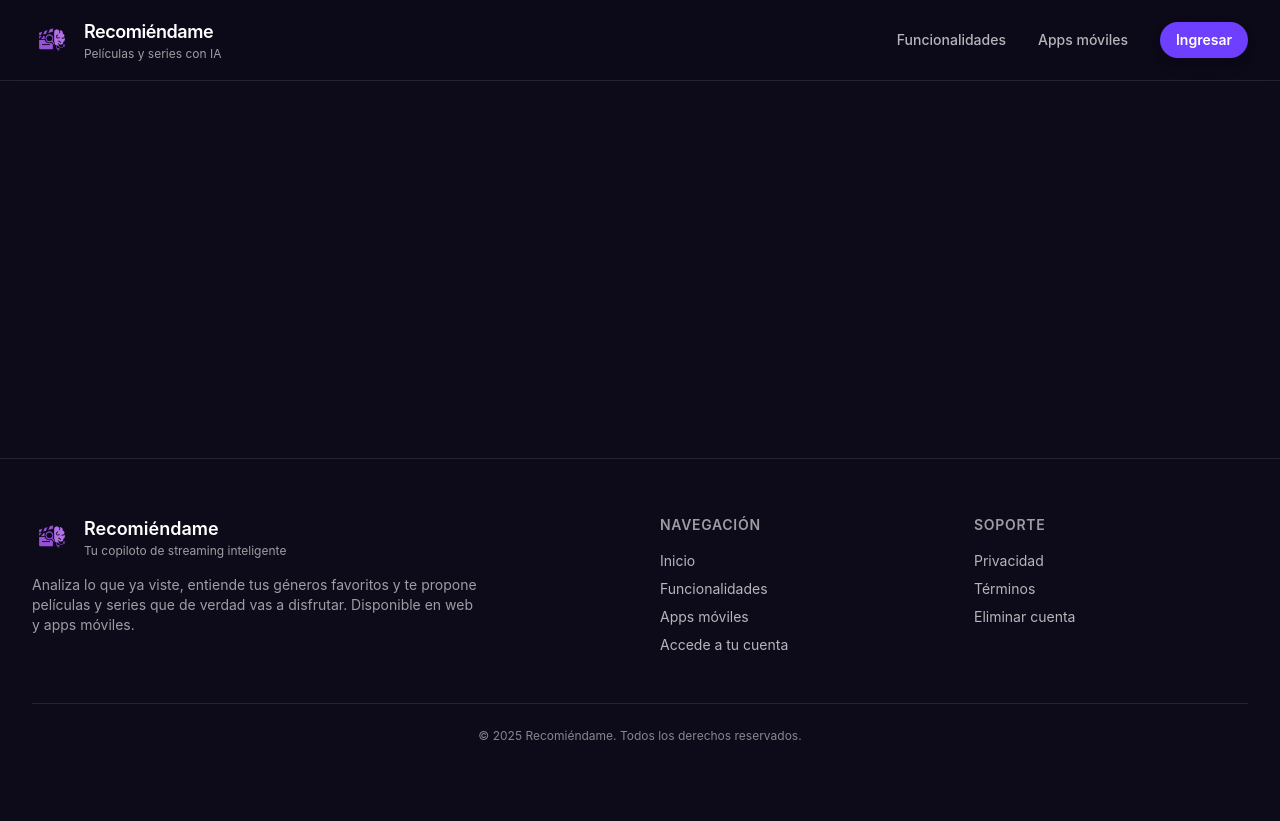
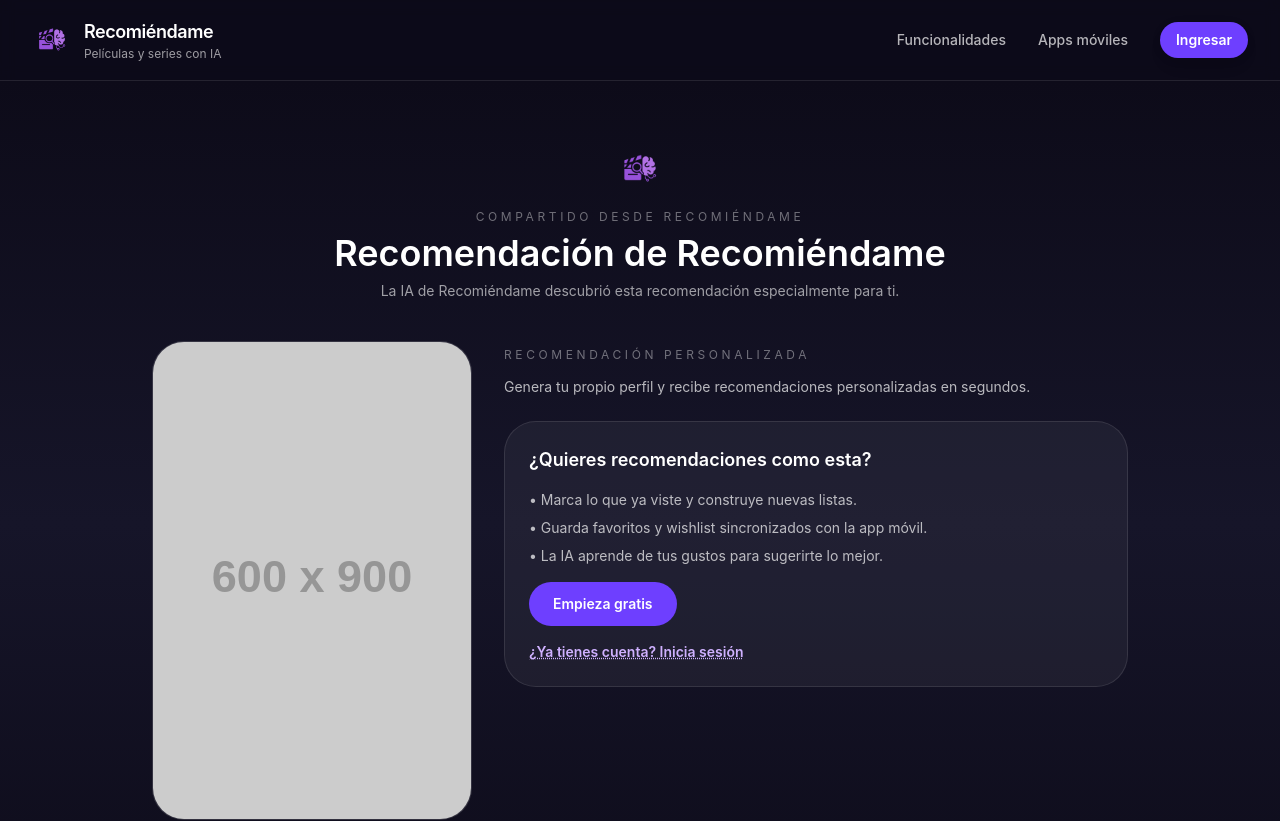
Before and after one commit to koki198977/recomiendame-pelis, a Nuxt app: page /share in a window 1280 px wide. Shown: the top 821 px of the page. Before the commit the page ends 800 px from the top, so only its background shows below. Built offline with nearby package versions, Linux system fonts and the light colour scheme.

Commit message:
agrega compartir en redes sociales 3

```diff
--- a/components/ShareDialog.vue
+++ b/components/ShareDialog.vue
@@ -8,7 +8,7 @@
         @keydown.esc="handleClose"
         tabindex="-1"
       >
-        <div class="relative w-full max-w-2xl overflow-hidden rounded-3xl border border-white/10 bg-surface-900 shadow-strong">
+        <div class="relative flex w-full max-w-2xl flex-col overflow-hidden rounded-3xl border border-white/10 bg-surface-900 shadow-strong max-h-[92vh]">
           <button
             class="absolute right-4 top-4 inline-flex h-9 w-9 items-center justify-center rounded-full bg-white/10 text-white/70 transition hover:bg-white/20 hover:text-white"
             type="button"
@@ -17,7 +17,8 @@
           >
             ✕
           </button>
-          <div class="grid gap-6 p-6 sm:p-8 md:grid-cols-[minmax(240px,320px)_1fr] md:gap-8">
+          <div class="flex-1 overflow-y-auto">
+            <div class="grid gap-8 p-6 sm:p-8 lg:grid-cols-[minmax(260px,320px)_minmax(0,1fr)]">
               <div class="space-y-4">
                 <div class="relative">
                   <div
@@ -91,43 +92,43 @@
                   </p>
                 </div>
 
-              <div class="grid gap-3 sm:grid-cols-2">
+                <div class="flex flex-col gap-2 sm:grid sm:grid-cols-2 sm:gap-3">
                   <button
                     v-if="canUseShare"
-                  class="inline-flex items-center justify-center gap-2 rounded-full bg-primary-500 px-4 py-3 text-sm font-semibold text-white transition hover:bg-primary-400"
+                    class="inline-flex w-full items-center justify-center gap-2 rounded-full bg-primary-500 px-4 py-3 text-sm font-semibold text-white transition hover:bg-primary-400 sm:col-span-2"
                     @click="nativeShare"
                   >
                     📲 Compartir desde este dispositivo
                   </button>
                   <button
-                  class="inline-flex items-center justify-center gap-2 rounded-full border border-white/10 bg-white/5 px-4 py-3 text-sm font-semibold text-white/80 transition hover:bg-white/10"
+                    class="inline-flex w-full items-center justify-center gap-2 rounded-full border border-white/10 bg-white/5 px-4 py-3 text-sm font-semibold text-white/80 transition hover:bg-white/10"
                     @click="shareInstagram"
                   >
-                  <img src="/social/instagram.svg" alt="" class="h-4 w-4" />
+                    <img src="/social/share-instagram.svg" alt="Instagram" class="h-4 w-4" />
                     Instagram
                   </button>
                   <button
-                  class="inline-flex items-center justify-center gap-2 rounded-full border border-white/10 bg-white/5 px-4 py-3 text-sm font-semibold text-white/80 transition hover:bg-white/10"
+                    class="inline-flex w-full items-center justify-center gap-2 rounded-full border border-white/10 bg-white/5 px-4 py-3 text-sm font-semibold text-white/80 transition hover:bg-white/10"
                     @click="shareWhatsapp"
                   >
-                  <img src="/social/whatsapp.svg" alt="" class="h-4 w-4" />
+                    <img src="/social/whatsapp.svg" alt="WhatsApp" class="h-4 w-4" />
                     WhatsApp
                   </button>
                   <button
-                  class="inline-flex items-center justify-center gap-2 rounded-full border border-white/10 bg-white/5 px-4 py-3 text-sm font-semibold text-white/80 transition hover:bg-white/10"
+                    class="inline-flex w-full items-center justify-center gap-2 rounded-full border border-white/10 bg-white/5 px-4 py-3 text-sm font-semibold text-white/80 transition hover:bg-white/10"
                     @click="shareFacebook"
                   >
-                  <img src="/social/facebook.svg" alt="" class="h-4 w-4" />
+                    <img src="/social/facebook.svg" alt="Facebook" class="h-4 w-4" />
                     Facebook
                   </button>
                   <button
-                  class="inline-flex items-center justify-center gap-2 rounded-full border border-white/10 bg-white/5 px-4 py-3 text-sm font-semibold text-white/80 transition hover:bg-white/10"
+                    class="inline-flex w-full items-center justify-center gap-2 rounded-full border border-white/10 bg-white/5 px-4 py-3 text-sm font-semibold text-white/80 transition hover:bg-white/10"
                     @click="shareTwitter"
                   >
                     🐦 X / Twitter
                   </button>
                   <button
-                  class="inline-flex items-center justify-center gap-2 rounded-full border border-white/10 bg-white/5 px-4 py-3 text-sm font-semibold text-white/80 transition hover:bg-white/10 sm:col-span-2"
+                    class="inline-flex w-full items-center justify-center gap-2 rounded-full border border-white/10 bg-white/5 px-4 py-3 text-sm font-semibold text-white/80 transition hover:bg-white/10 sm:col-span-2"
                     @click="copyLink"
                   >
                     📋 Copiar enlace
@@ -140,14 +141,24 @@
 
                 <div class="rounded-2xl border border-white/10 bg-white/5 p-3 text-xs text-white/60">
                   <p class="font-semibold uppercase tracking-[0.3em] text-white/40">Mensaje sugerido</p>
-                <p class="mt-2 whitespace-pre-line text-white/70">
+                  <p class="mt-2 whitespace-pre-line break-words text-white/70">
                     {{ shareMessage }}
                   </p>
                   <p class="mt-2 text-[11px] text-white/40">
-                  Generado por Recomiéndame · <span class="text-primary-200">{{ shareUrl }}</span>
+                  Generado por Recomiéndame · <span class="break-all text-primary-200">{{ shareLandingUrlDisplay }}</span>
                   </p>
                 </div>
               </div>
+            </div>
+          </div>
+          <div class="border-t border-white/10 bg-surface-900/80 px-6 pb-6 pt-4 sm:px-8">
+            <button
+              type="button"
+              class="w-full rounded-full border border-white/10 bg-white/5 px-4 py-2 text-sm font-semibold text-white/80 transition hover:bg-white/10"
+              @click="handleClose"
+            >
+              Cerrar
+            </button>
           </div>
         </div>
       </div>
@@ -216,10 +227,30 @@ const tmdbUrl = computed(() => {
 
 const shareUrl = computed(() => props.shareUrl || siteOrigin.value);
 
+const shareLandingUrl = computed(() => {
+  if (!props.item) return shareUrl.value;
+  const params = new URLSearchParams({
+    title: props.item.title || "",
+    type: props.item.mediaType || "",
+    tmdbId: props.item.tmdbId?.toString() || "",
+    poster: props.item.posterUrl || "",
+  });
+  return `${siteOrigin.value}/share?${params.toString()}`;
+});
+
 const shareMessage = computed(() => {
   const strongPitch = `Recomiéndame me sugirió "${props.item?.title}"`;
   const tmdbReference = tmdbUrl.value ? `\nMira los detalles en TMDB: ${tmdbUrl.value}` : "";
-  return `${strongPitch}.\nDescubre tus próximas películas y series en ${siteOrigin.value}.${tmdbReference}`;
+  return `${strongPitch}.\nDescubre tus próximas películas y series en ${siteOrigin.value}.\nExplora esta recomendación: ${shareLandingUrl.value}${tmdbReference}`;
+});
+
+const shareLandingUrlDisplay = computed(() => {
+  try {
+    const parsed = new URL(shareLandingUrl.value);
+    return `${parsed.host}${parsed.pathname}`;
+  } catch {
+    return shareLandingUrl.value;
+  }
 });
 
 const canUseShare = computed(() => typeof navigator !== "undefined" && !!navigator.share);
@@ -255,13 +286,22 @@ const shareWhatsapp = () => {
   openWindow(url);
 };
 
-const shareFacebook = () => {
-  const url = `https://www.facebook.com/sharer/sharer.php?u=${encodeURIComponent(shareUrl.value)}&quote=${encodeURIComponent(shareMessage.value)}`;
+const shareFacebook = async () => {
+  const shareLink = shareLandingUrl.value;
+
+  try {
+    await navigator.clipboard.writeText(shareMessage.value);
+    feedbackMessage.value = "Copiamos el mensaje. Pégalo en la ventana de Facebook.";
+  } catch {
+    feedbackMessage.value = "Abrimos Facebook; recuerda mencionar Recomiéndame en tu mensaje.";
+  }
+
+  const url = `https://www.facebook.com/sharer/sharer.php?u=${encodeURIComponent(shareLink)}&quote=${encodeURIComponent(shareMessage.value)}`;
   openWindow(url);
 };
 
 const shareTwitter = () => {
-  const url = `https://twitter.com/intent/tweet?text=${encodeURIComponent(shareMessage.value)}&url=${encodeURIComponent(shareUrl.value)}`;
+  const url = `https://twitter.com/intent/tweet?text=${encodeURIComponent(shareMessage.value)}&url=${encodeURIComponent(shareLandingUrl.value)}`;
   openWindow(url);
 };
 
@@ -269,7 +309,7 @@ const copyLink = async () => {
   if (!process.client) return;
   try {
     await navigator.clipboard.writeText(shareMessage.value);
-    feedbackMessage.value = "Enlace copiado al portapapeles.";
+    feedbackMessage.value = "Mensaje y enlace copiados al portapapeles.";
   } catch {
     feedbackMessage.value = "No pudimos copiar el enlace automáticamente.";
   }
@@ -299,7 +339,7 @@ const nativeShare = async () => {
       await navigator.share({
         title: `Recomiéndame: ${props.item?.title}`,
         text: shareMessage.value,
-        url: shareUrl.value,
+        url: shareLandingUrl.value,
       });
     }
     handleClose();
--- /dev/null
+++ b/pages/share.vue
@@ -0,0 +1,154 @@
+<template>
+  <div class="min-h-screen bg-gradient-to-b from-surface-950 via-surface-900 to-surface-950 text-white">
+    <div class="mx-auto flex w-full max-w-5xl flex-col gap-10 px-6 py-16">
+      <header class="space-y-4 text-center">
+        <img :src="brandLogo" alt="Recomiéndame" class="mx-auto h-12 w-auto" />
+        <div class="space-y-2">
+          <p class="text-xs uppercase tracking-[0.3em] text-white/40">Compartido desde Recomiéndame</p>
+          <h1 class="text-3xl font-semibold sm:text-4xl">{{ title }}</h1>
+          <p class="text-sm text-white/60">
+            La IA de Recomiéndame descubrió esta recomendación especialmente para ti.
+          </p>
+        </div>
+      </header>
+
+      <section class="grid gap-8 lg:grid-cols-[320px_1fr]">
+        <div class="overflow-hidden rounded-[32px] border border-white/10 bg-white/5">
+          <img :src="posterSrc" :alt="title" class="h-full w-full object-cover" />
+        </div>
+        <div class="space-y-6">
+          <div class="space-y-3">
+            <p class="inline-flex items-center gap-2 text-xs uppercase tracking-[0.3em] text-white/40">
+              {{ mediaTypeLabel }}
+            </p>
+            <p v-if="tmdbLink" class="text-sm text-white/60">
+              Consulta detalles oficiales en
+              <a :href="tmdbLink" target="_blank" rel="noopener" class="text-primary-300 underline decoration-dotted">
+                TheMovieDB
+              </a>
+            </p>
+            <p class="text-sm text-white/70">
+              Genera tu propio perfil y recibe recomendaciones personalizadas en segundos.
+            </p>
+          </div>
+
+          <div class="rounded-3xl border border-white/10 bg-white/5 p-6 space-y-4">
+            <h2 class="text-lg font-semibold">¿Quieres recomendaciones como esta?</h2>
+            <ul class="space-y-2 text-sm text-white/70">
+              <li>• Marca lo que ya viste y construye nuevas listas.</li>
+              <li>• Guarda favoritos y wishlist sincronizados con la app móvil.</li>
+              <li>• La IA aprende de tus gustos para sugerirte lo mejor.</li>
+            </ul>
+            <NuxtLink
+              to="/register"
+              class="inline-flex items-center justify-center rounded-full bg-primary-500 px-6 py-3 text-sm font-semibold text-white transition hover:bg-primary-400"
+            >
+              Empieza gratis
+            </NuxtLink>
+            <NuxtLink
+              to="/login"
+              class="block text-sm font-semibold text-primary-200 underline decoration-dotted"
+            >
+              ¿Ya tienes cuenta? Inicia sesión
+            </NuxtLink>
+          </div>
+        </div>
+      </section>
+
+      <footer class="border-t border-white/10 pt-6 text-center text-xs text-white/50">
+        Recomiéndame · Analiza tus gustos y te sugiere películas y series a tu medida.
+      </footer>
+    </div>
+  </div>
+</template>
+
+<script setup lang="ts">
+import brandLogo from "~/assets/logo.png?url";
+
+const route = useRoute();
+const event = process.server ? useRequestEvent() : null;
+
+const computeOrigin = () => {
+  if (process.client) {
+    return window.location.origin;
+  }
+  if (!event) return "https://recomiendameapp.cl";
+  const headers = event.node.req.headers;
+  const forwardedProto = headers["x-forwarded-proto"]?.toString().split(",")[0];
+  const forwardedHost = headers["x-forwarded-host"]?.toString().split(",")[0];
+  const host = forwardedHost || headers.host || "localhost:3000";
+  const protocol =
+    forwardedProto ||
+    (headers["x-forwarded-ssl"] === "on" ? "https" : event.node.req.connection.encrypted ? "https" : "http");
+  return `${protocol}://${host}`;
+};
+
+const origin = computeOrigin();
+
+const placeholder =
+  "https://placehold.co/600x900/1A0F59/FFFFFF?text=Recomiendame";
+
+const rawTitle = computed(() => (typeof route.query.title === "string" ? route.query.title : ""));
+const rawType = computed(() => (typeof route.query.type === "string" ? route.query.type : ""));
+const rawPoster = computed(() => (typeof route.query.poster === "string" ? route.query.poster : ""));
+const rawTmdbId = computed(() => (typeof route.query.tmdbId === "string" ? route.query.tmdbId : ""));
+
+const title = computed(() => rawTitle.value || "Recomendación de Recomiéndame");
+const tmdbLink = computed(() => {
+  if (!rawTmdbId.value) return "";
+  const type = rawType.value === "tv" ? "tv" : "movie";
+  return `https://www.themoviedb.org/${type}/${rawTmdbId.value}`;
+});
+
+const mediaTypeLabel = computed(() => {
+  if (rawType.value === "tv") return "Serie recomendada";
+  if (rawType.value === "movie") return "Película recomendada";
+  return "Recomendación personalizada";
+});
+
+const posterSrc = computed(() => {
+  const poster = rawPoster.value;
+  if (!poster) return placeholder;
+  try {
+    const parsed = new URL(poster, origin);
+    if (parsed.hostname === "image.tmdb.org") {
+      return `${origin}/api/image-proxy?url=${encodeURIComponent(parsed.toString())}`;
+    }
+    return parsed.toString();
+  } catch {
+    return placeholder;
+  }
+});
+
+const absolutePoster = computed(() => {
+  try {
+    return new URL(posterSrc.value, origin).toString();
+  } catch {
+    return placeholder;
+  }
+});
+
+const canonical = computed(() => `${origin}${route.fullPath}`);
+
+const description = computed(
+  () =>
+    `${title.value} · Generado por la IA de Recomiéndame. Descubre tus próximas películas y series en recomiendameapp.cl`
+);
+
+useHead({
+  title: `${title.value} | Recomiéndame`,
+  meta: [
+    { name: "description", content: description.value },
+    { property: "og:title", content: `${title.value} | Recomiéndame` },
+    { property: "og:description", content: description.value },
+    { property: "og:image", content: absolutePoster.value },
+    { property: "og:url", content: canonical.value },
+    { property: "og:site_name", content: "Recomiéndame" },
+    { property: "twitter:card", content: "summary_large_image" },
+    { property: "twitter:title", content: `${title.value} | Recomiéndame` },
+    { property: "twitter:description", content: description.value },
+    { property: "twitter:image", content: absolutePoster.value },
+  ],
+  link: [{ rel: "canonical", href: canonical.value }],
+});
+</script>
```
Also changed, not shown: pages/recommendations/history.vue (+12 -3 lines), public/social/instagram.svg (deleted), public/social/share-instagram.svg (added). Lines whose indentation alone changed are shown as unchanged.
